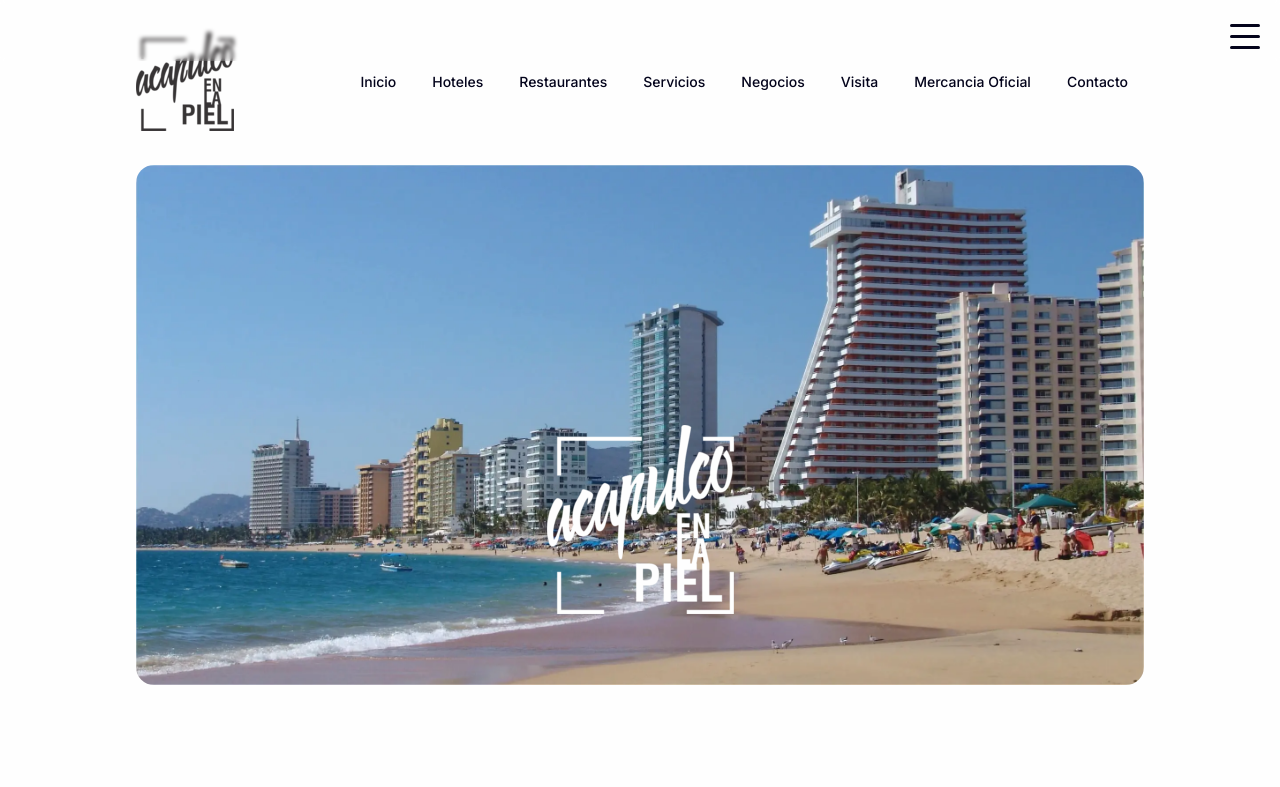
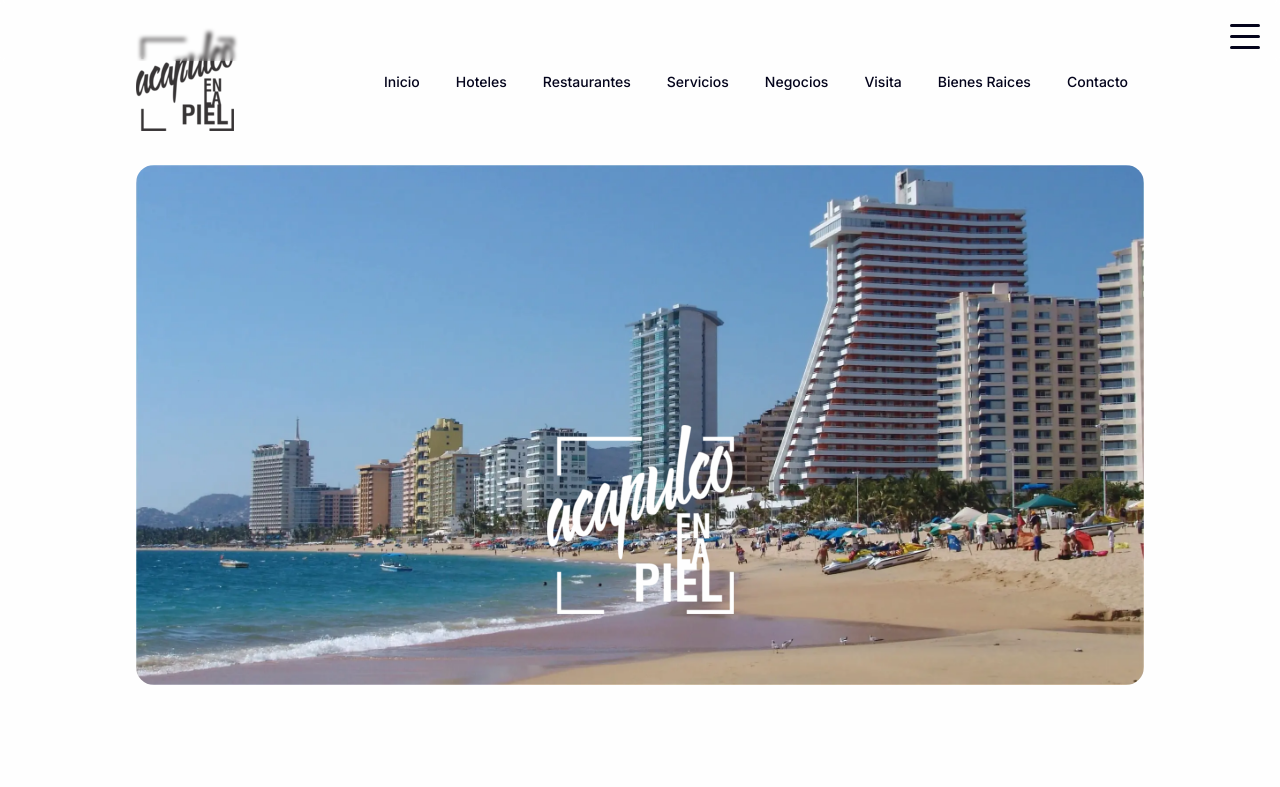
Before and after one commit to davehernandez92/acapulco-enla-piel, a Next.js app: page / in a window 1280 px wide. Shown: the top 787 px of the page. Built offline with nearby package versions, Linux system fonts and the light colour scheme.

Commit message:
adding bienes to navbar

```diff
--- a/app/components/header.js
+++ b/app/components/header.js
@@ -174,8 +174,8 @@ const Header = () => {
                                     transition: { delay: 0.33, duration: 0.3 },
                                 }}
                             >
-                                <Link onClick={toggleMenu} href={'/mercancia'}>
-                                    Mercancia Oficial
+                                <Link onClick={toggleMenu} href={'/bienes'}>
+                                    Bienes Raices
                                 </Link>
                             </motion.li>
                             <motion.li
@@ -246,9 +246,9 @@ const Header = () => {
                                 </Link>
                             </NavigationMenuItem>
                             <NavigationMenuItem>
-                                <Link href="/mercancia" legacyBehavior passHref>
+                                <Link href="/bienes" legacyBehavior passHref>
                                     <NavigationMenuLink className={navigationMenuTriggerStyle()}>
-                                        Mercancia Oficial
+                                        Bienes Raices
                                     </NavigationMenuLink>
                                 </Link>
                             </NavigationMenuItem>
```
